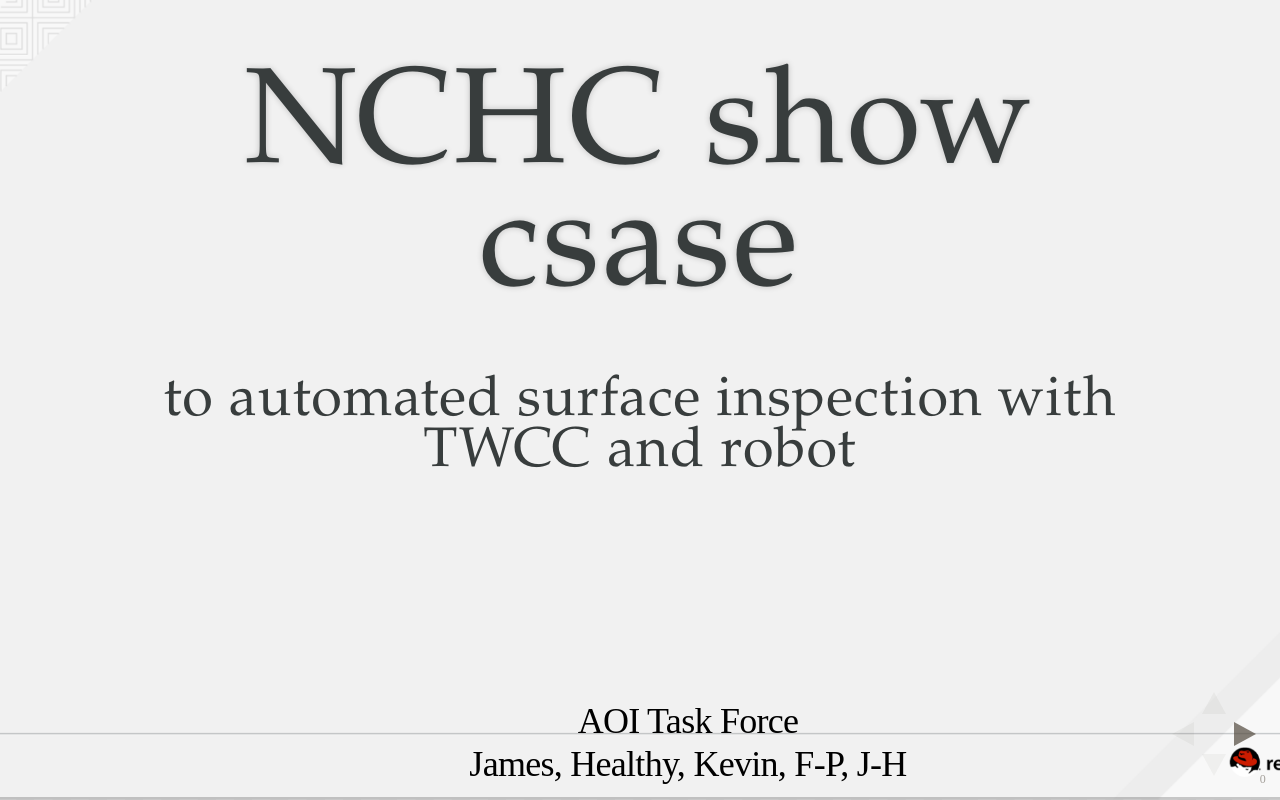
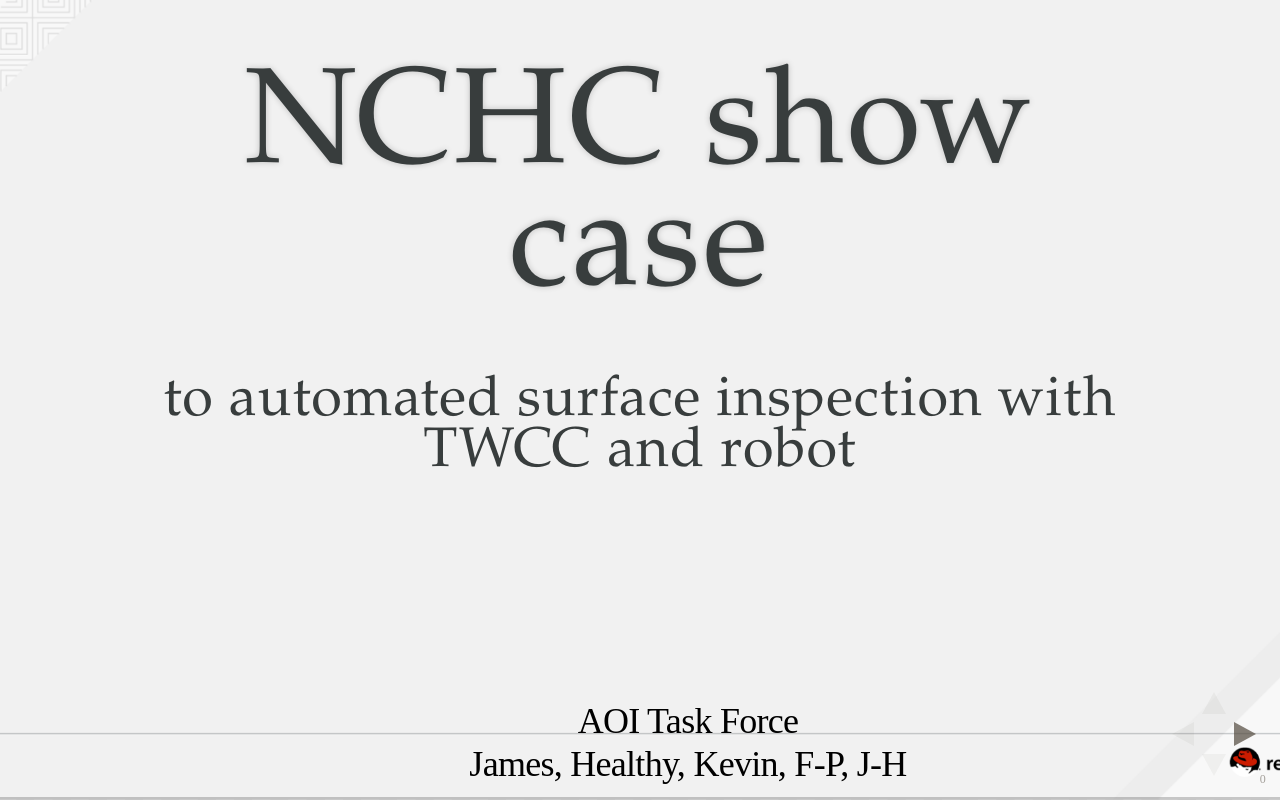
Before and after one commit to vscv/vscv.github.io, a website: page apply_twcc_to_solve_surface_inspection/index.html in a window 1280 px wide. Drawn offline with Linux system fonts and the light colour scheme.

Commit message:
Update index.html

```diff
--- a/apply_twcc_to_solve_surface_inspection/index.html
+++ b/apply_twcc_to_solve_surface_inspection/index.html
@@ -50,7 +50,7 @@
 			<div class="slides">
                 <section>
                     <div style="width: 1024; height: 500px">
-                        <h1>NCHC show csase</h1>
+                        <h1>NCHC show case</h1>
                             <br>
 						<h3>to automated surface inspection with TWCC and robot </h2>
                     </div>
```
